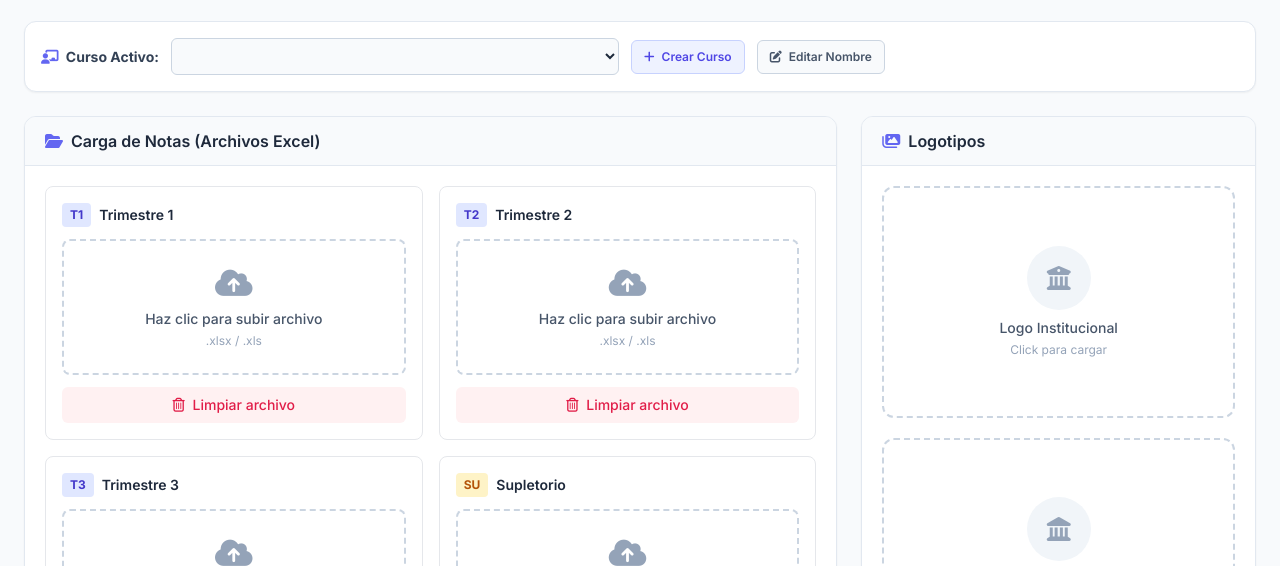
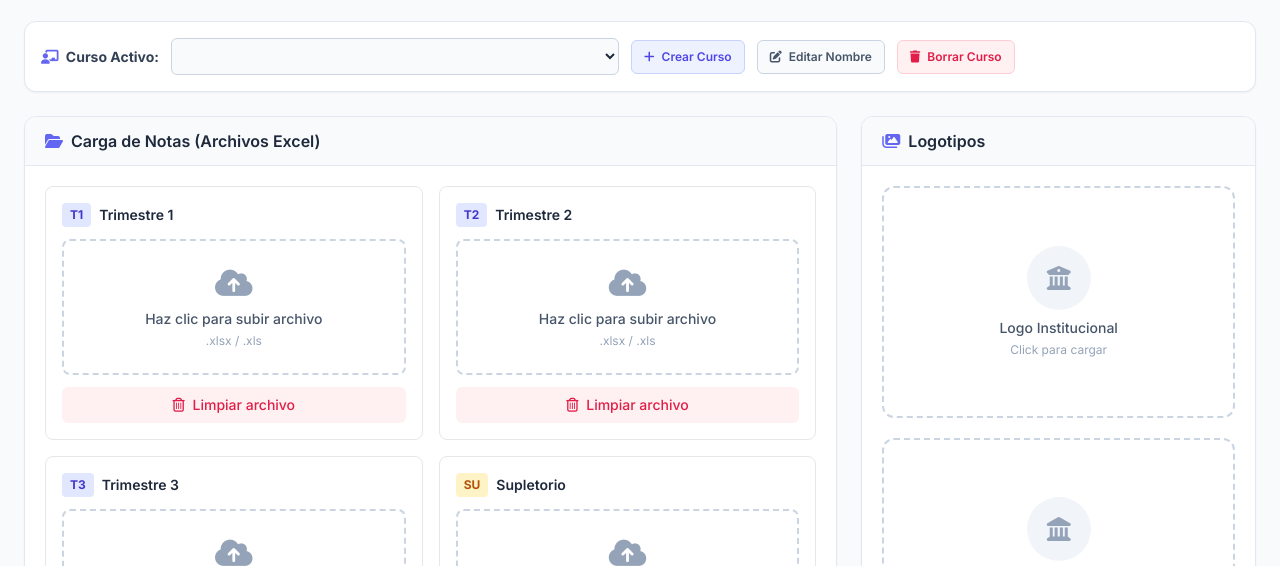
Before and after one commit to Pablojuk/CERTI_UEEH, an Electron app: page index.html in a window 1280 px wide. Shown: the part 188-754 px from the top of the page. Drawn offline with nearby package versions, Linux system fonts and the light colour scheme; no server answers.

Commit message:
Agregar boton Borrar Curso y logica para eliminar cursos con confirmacion

```diff
--- a/index.html
+++ b/index.html
@@ -76,6 +76,9 @@
                 </button>
                 <button onclick="editarCursoManual()" class="bg-slate-50 text-slate-600 border border-slate-300 hover:bg-slate-100 px-3 py-2 rounded-md text-xs font-semibold transition-all">
                     <i class="fa-solid fa-edit mr-1"></i> Editar Nombre
+                </button>
+                <button onclick="eliminarCursoActivo()" class="bg-rose-50 text-rose-600 border border-rose-200 hover:bg-rose-100 px-3 py-2 rounded-md text-xs font-semibold transition-all">
+                    <i class="fa-solid fa-trash mr-1"></i> Borrar Curso
                 </button>
             </div>
         </div>
@@ -704,6 +707,58 @@
             abrirCursoModal('editar', curso.nombreVisible);
         }
 
+        // Eliminar curso activo
+        async function eliminarCursoActivo() {
+            const curso = obtenerCursoActivo();
+            if (!curso) {
+                alert("No hay ningún curso seleccionado para eliminar.");
+                return;
+            }
+
+            const confirmacion = confirm(`¿Está seguro de que desea eliminar el curso "${curso.nombreVisible}"? Esta acción no se puede deshacer y borrará todos los datos cargados en él.`);
+            if (!confirmacion) return;
+
+            // Eliminar de la lista de cursos
+            appState.cursos = appState.cursos.filter(c => c.id !== appState.cursoActivoId);
+
+            // Si no quedan cursos, creamos uno por defecto
+            if (appState.cursos.length === 0) {
+                const idDef = 'curso_' + Date.now();
+                appState.cursos = [{
+                    id: idDef,
+                    nombreVisible: 'SIN CURSOS REGISTRADOS (Cargue un archivo Excel)',
+                    cursoKey: '',
+                    datosInstitucion: {
+                        nombreInstitucion: "UNIDAD EDUCATIVA EMILIANO HINOSTROZA",
+                        nivel: "",
+                        anioLectivo: "Costa - Galapagos 2026-2027",
+                        codigoAmie: "01H01289",
+                        gradoCurso: "3RO DE BACHILLERATO CIENCIAS",
+                        paralelo: "A",
+                        jornada: "MATUTINA",
+                        rectorDirector: "Econ. Pablo Juca",
+                        tutorCurso: ""
+                    },
+                    logos: { logo1: null, logo2: null },
+                    periodos: {
+                        trimestre1: { nombreArchivo: '', fechaCarga: '', asignaturas: [], estudiantes: [] },
+                        trimestre2: { nombreArchivo: '', fechaCarga: '', asignaturas: [], estudiantes: [] },
+                        trimestre3: { nombreArchivo: '', fechaCarga: '', asignaturas: [], estudiantes: [] },
+                        supletorio: { nombreArchivo: '', fechaCarga: '', asignaturas: [], estudiantes: [] }
+                    }
+                }];
+                appState.cursoActivoId = idDef;
+            } else {
+                // Seleccionar el primer curso que quede
+                appState.cursoActivoId = appState.cursos[0].id;
+            }
+
+            await saveStateToDB();
+            actualizarSelectorCursosUI();
+            cargarCursoActivoEnPantalla();
+            mostrarAlerta("Curso Eliminado", "El curso ha sido eliminado con éxito.", "success");
+        }
+
         // Cambiar curso activo
         async function cambiarCursoActivo() {
             const val = document.getElementById('selector-curso').value;
```
